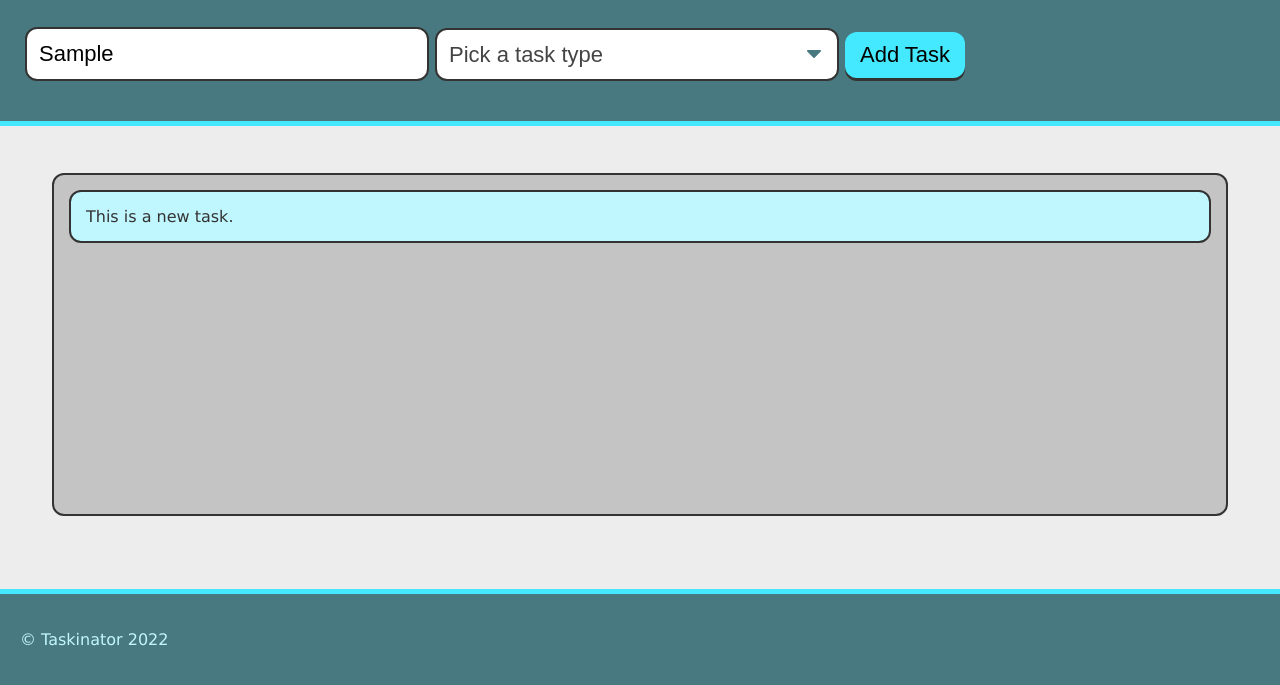
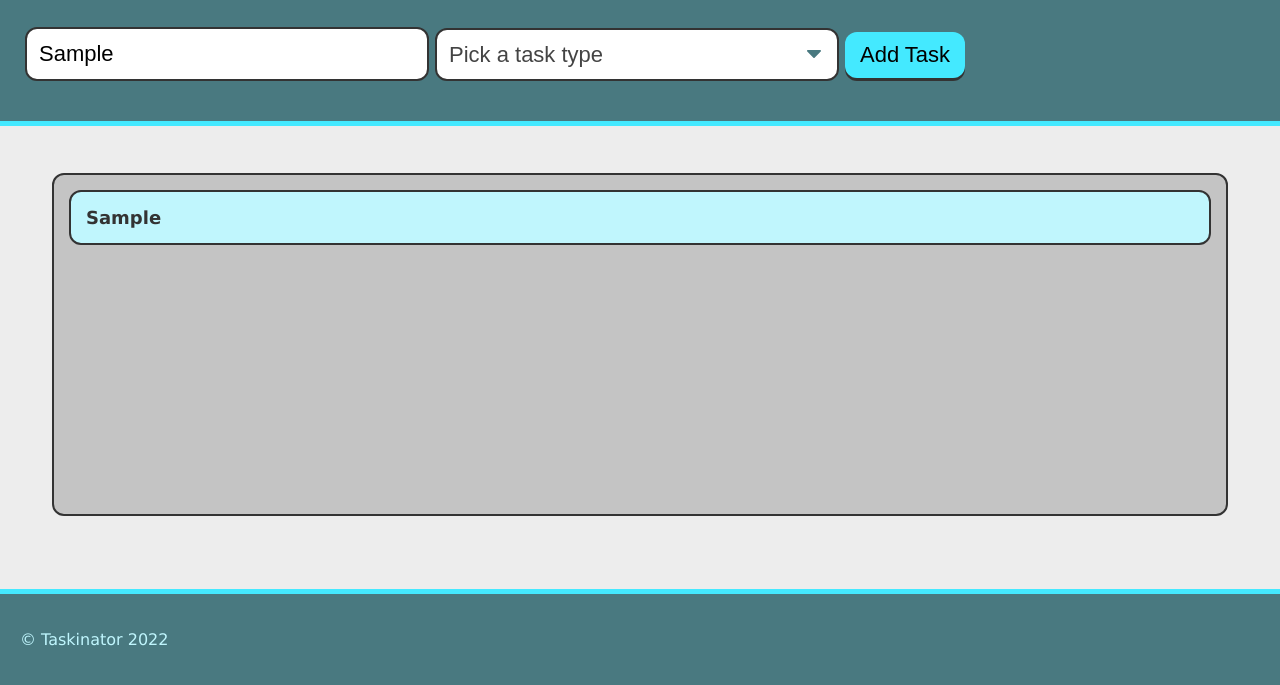
Before and after one commit to Moshe-jpg/taskinator, a plain HTML site: page index.html in a window 1280 px wide. Both pictures are taken after typing "Sample" into the empty fields and a click on the button "Add Task". Shown: the part 115-800 px from the top of the page. Drawn offline with Linux system fonts and the light colour scheme; files whose address does not match are found by name.

Commit message:
refactored the code and added a variable which allows us to display the value of the option we select

```diff
--- a/script.js
+++ b/script.js
@@ -4,10 +4,22 @@ var tasksToDoEl = document.querySelector("#tasks-to-do");
 var createTaskHandler = function(event) {
   event.preventDefault();
 
-  var listItemEl = document.createElement("li");
-  listItemEl.className = "task-item";
-  listItemEl.textContent = "This is a new task.";
-  tasksToDoEl.appendChild(listItemEl);
-  };
+  var taskNameInput = document.querySelector("input[name='task-name']").value;
+  var taskTypeInput = document.querySelector("select[name='task-type']").value;
+    //   create new list item
+    var listItemEl = document.createElement("li");
+    listItemEl.className = "task-item";
 
+    // create div to hold task info and add to list item
+    var taskInfoEl = document.createElement("div");
+    // give it a class name
+    taskInfoEl.className = "task-info";
+    // add HTML content to div
+    taskInfoEl.innerHTML = "<h3 class='task-name'>" + taskNameInput + "</h3><span class='task-type'>" + taskTypeInput + "</span>";
+
+    listItemEl.appendChild(taskInfoEl);
+
+    // add entire list item to list
+    tasksToDoEl.appendChild(listItemEl);
+}
   formEl.addEventListener("submit", createTaskHandler);
```
Also changed, not shown: index.html (+3 -3 lines).
